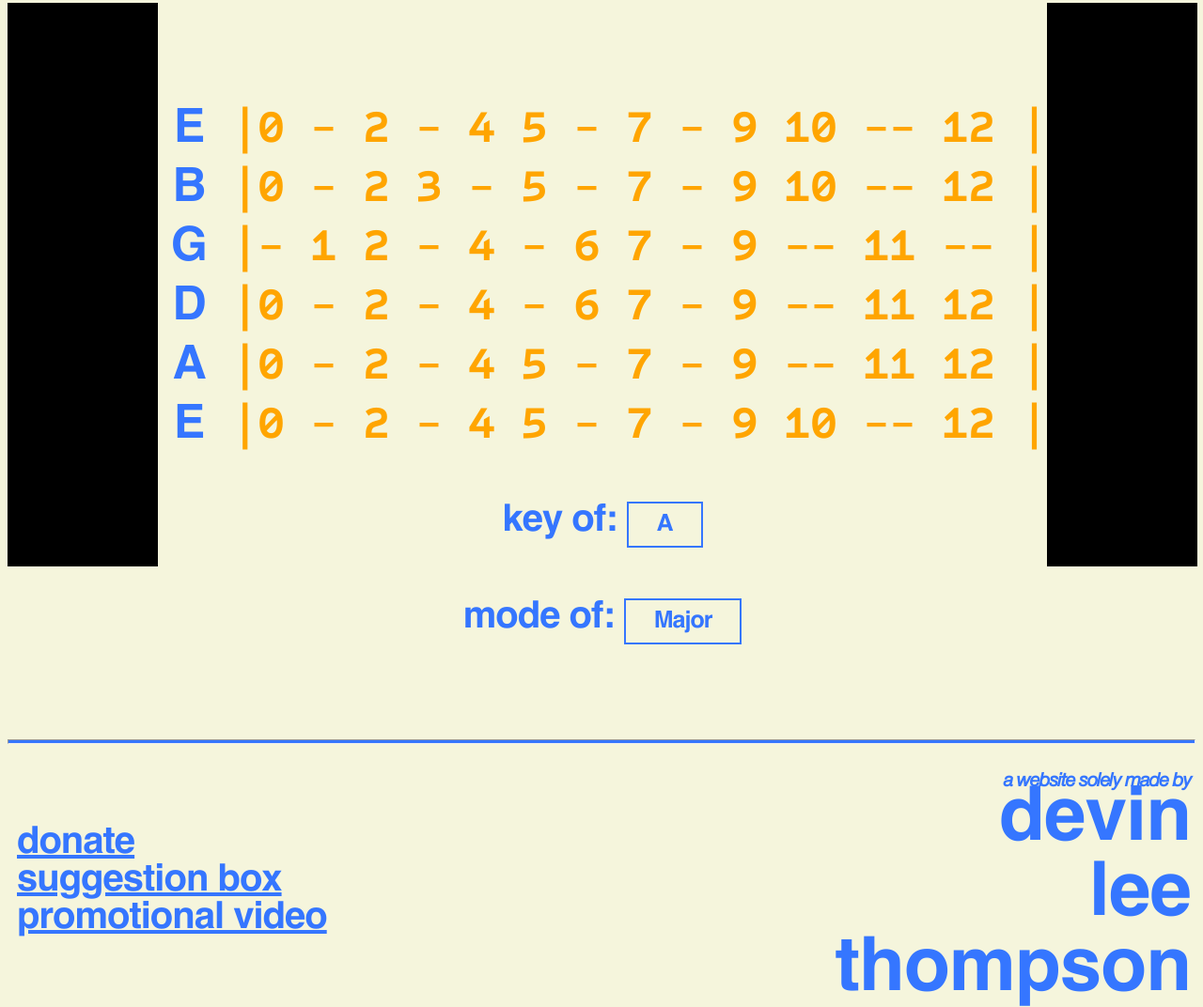
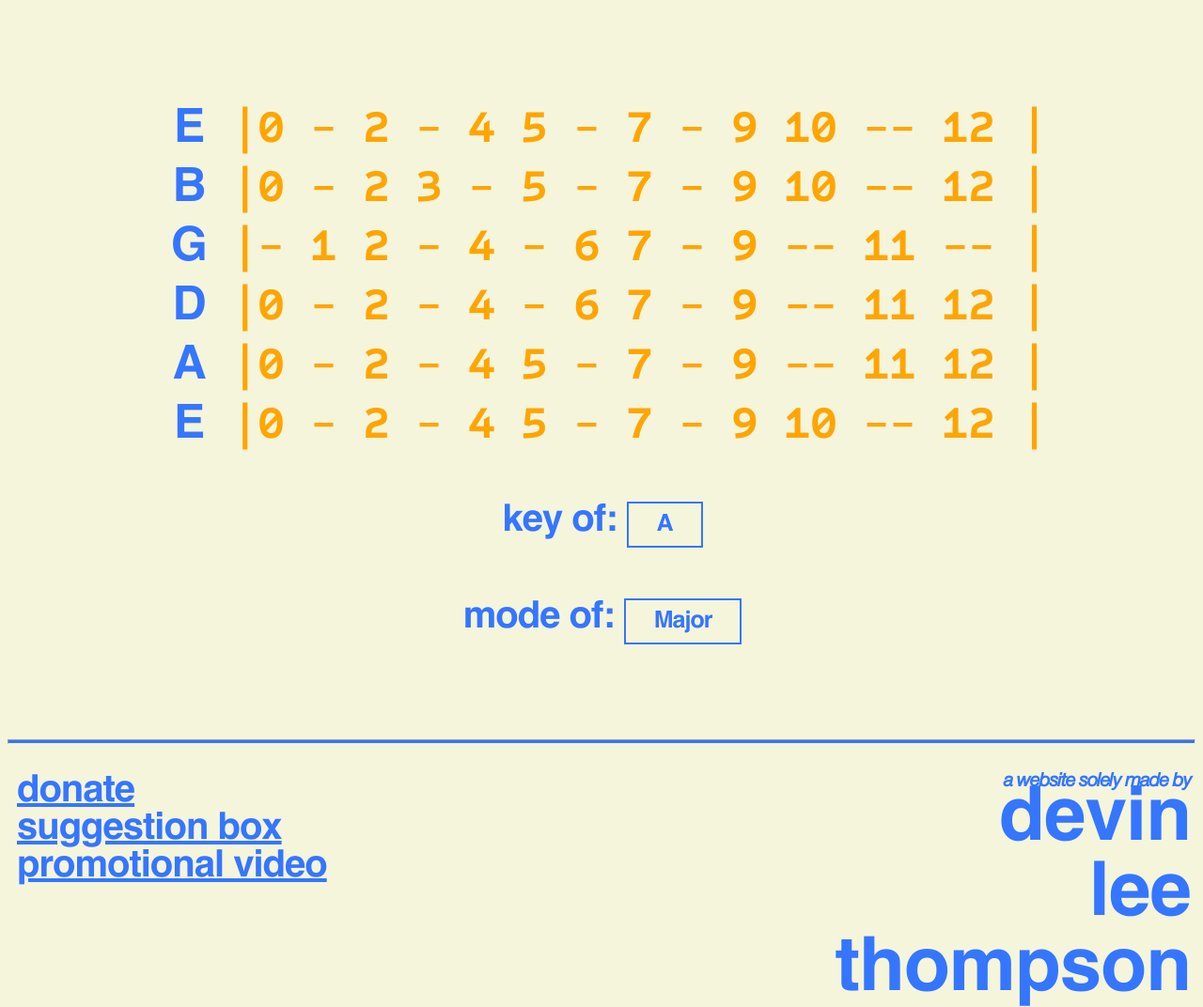
Before and after one commit to gunkhaus/ROSETTATONe, a plain HTML site: page rosettatone.html in a window 1280 px wide. Shown: the part 240-1312 px from the top of the page at 94% size. Drawn offline with Linux system fonts and the light colour scheme.

Commit message:
Update rosettatoneStyle.css

```diff
--- a/rosettatoneStyle.css
+++ b/rosettatoneStyle.css
@@ -185,7 +185,7 @@ button1:hover, button3:hover {
 .advertisement {
     width: 160px;
     height: 600px;
-    background-color: black;
+    background-color: beige;
     flex-shrink: 0;
     position: sticky;
 
@@ -307,20 +307,19 @@ hr{
     height: 3px;
 }
 
-.bottomcontainer{
-        display: flex;                  /* Use flexbox for layout */
-        justify-content: space-between;  /* Distribute space between elements */
-        align-items: center;             /* Align items vertically (optional) */
-        padding: 10px;                   /* Optional padding */
-        width: 100%;                     /* Ensure the footer spans the full width */
+.bottomcontainer {
+    display: flex;
+    justify-content: space-between;
+    align-items: flex-start;
+    padding: 10px;
+    width: 100%;
+}
 
-}
-.hyperlinks{
+.hyperlinks {
     display: inline-block;
     white-space: nowrap;
     text-wrap: nowrap;
-
-
+    margin-top: 0;  /* Ensure no top margin pushing it down */
 }
 
 .credits{
```
